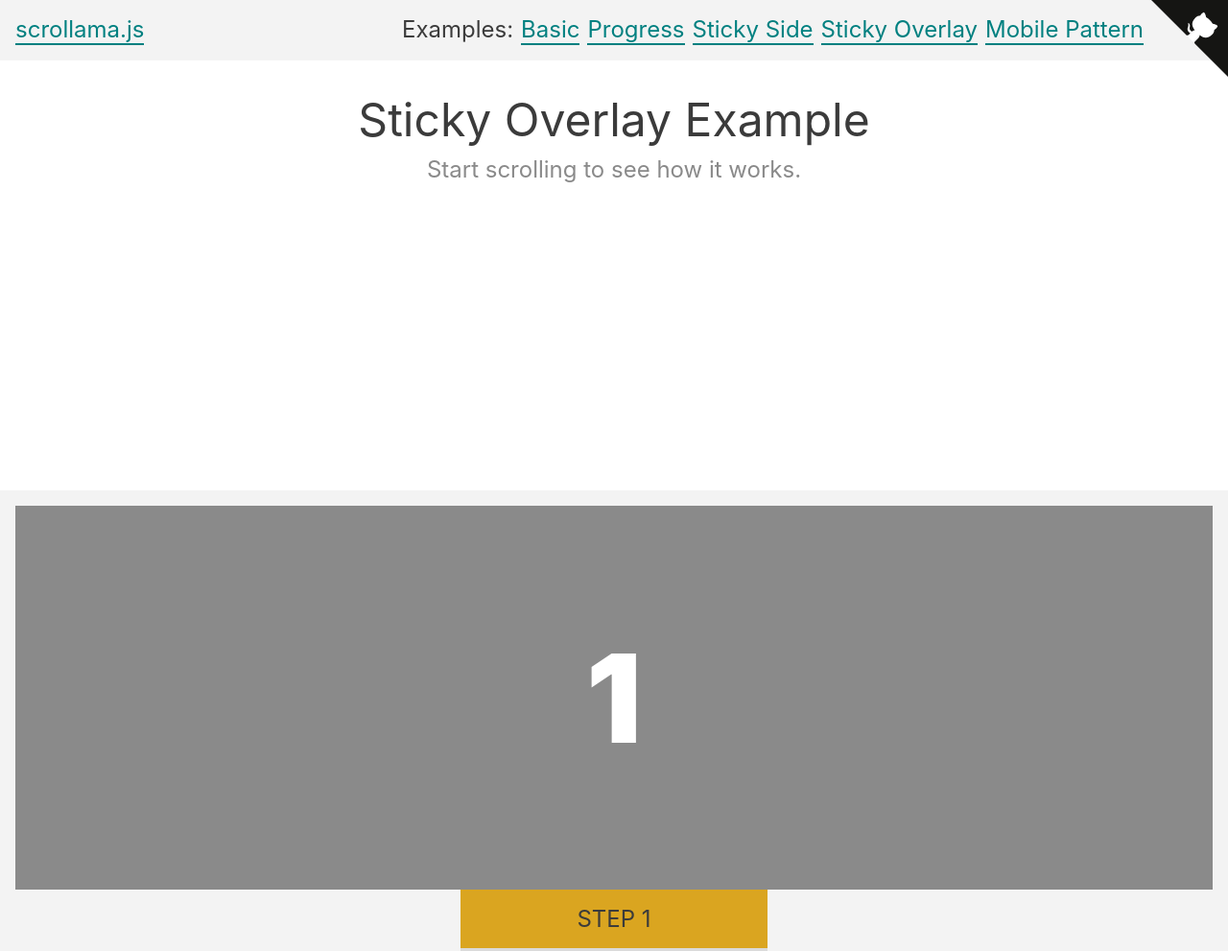
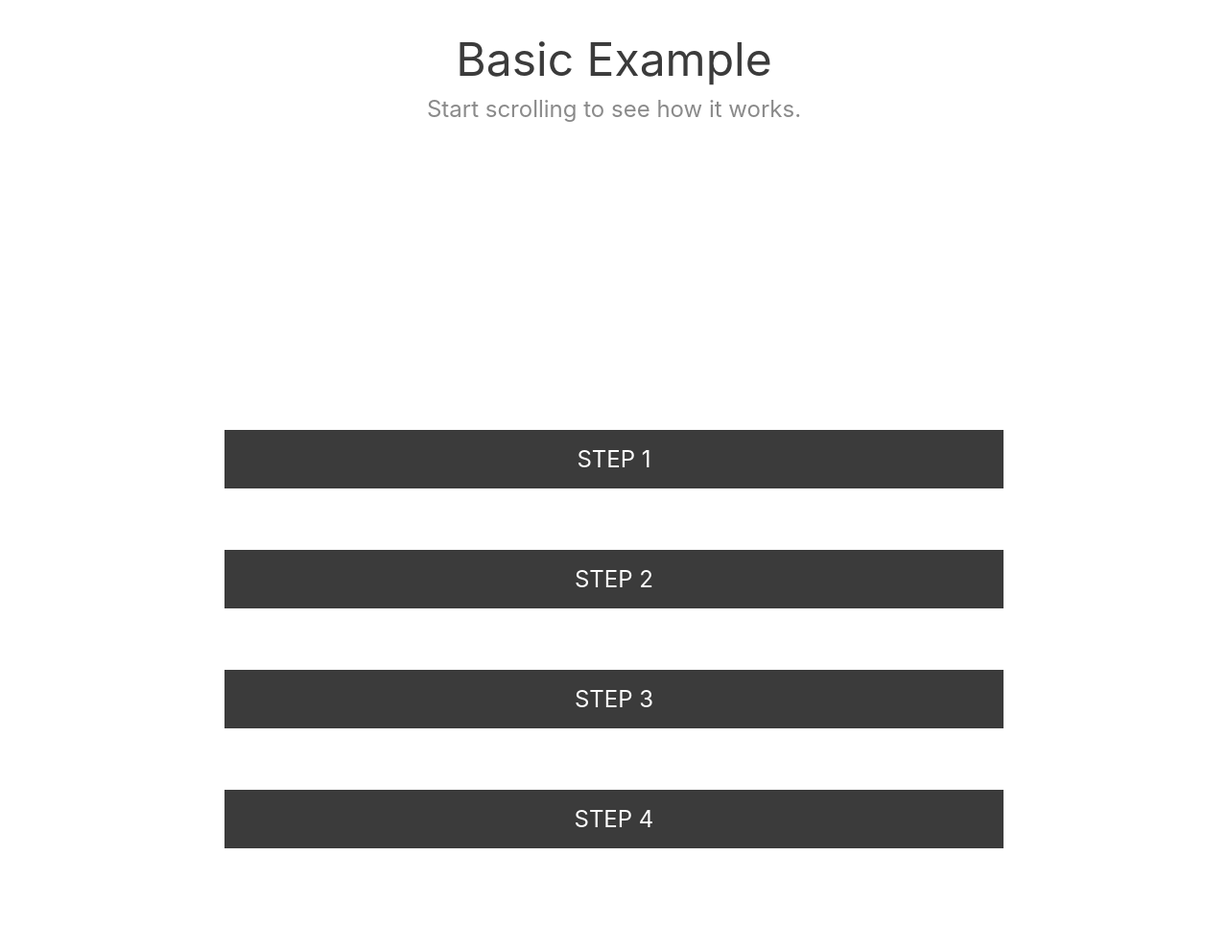
Before and after one commit to Lsmith3333/Scroll_infographic, a plain HTML site: page index.html in a window 1280 px wide. Shown: the top 991 px of the page at 96% size. Drawn offline with nearby package versions, Linux system fonts and the light colour scheme; files that its build step writes are made by us from their sources.

Commit message:
Add files via upload

```diff
--- a/index.html
+++ b/index.html
@@ -4,62 +4,29 @@
 <head>
 	<meta charset="utf-8" />
 	<meta http-equiv="X-UA-Compatible" content="IE=edge" />
-	<title>Scrollama: Sticky Overlay Example</title>
-	<meta name="description" content="Scrollama: Sticky Overlay Example" />
+	<title>Scrollama: Basic Example</title>
+	<meta name="description" content="Scrollama: Basic Example" />
 	<meta name="viewport" content="width=device-width, initial-scale=1" />
-	<link rel="stylesheet" href="../style.css" />
+	<link rel="stylesheet" href="../docs/style.css" />
 	<style>
 		#scrolly {
 			position: relative;
-			background-color: #f3f3f3;
-			padding: 1rem;
 		}
 
 		article {
 			position: relative;
-			padding: 0;
-			max-width: 20rem;
+			padding: 0 1rem;
 			margin: 0 auto;
+			width: 66%;
 		}
 
-		figure {
-			position: -webkit-sticky;
-			position: sticky;
-			left: 0;
-			width: 100%;
-			margin: 0;
-			-webkit-transform: translate3d(0, 0, 0);
-			-moz-transform: translate3d(0, 0, 0);
-			transform: translate3d(0, 0, 0);
-			background-color: #8a8a8a;
-			z-index: 0;
-		}
-
-		figure p {
-			text-align: center;
-			padding: 1rem;
-			position: absolute;
-			top: 50%;
-			left: 50%;
-			-moz-transform: translate(-50%, -50%);
-			-webkit-transform: translate(-50%, -50%);
-			transform: translate(-50%, -50%);
-			font-size: 8rem;
-			font-weight: 900;
+		.step {
+			margin: 2rem auto 4rem auto;
+			background-color: #3b3b3b;
 			color: #fff;
 		}
 
-		.step {
-			margin: 0 auto 2rem auto;
-			color: #fff;
-			background-color: rgba(0, 0, 0, 0.1);
-		}
-
-		.step:last-child {
-			margin-bottom: 0;
-		}
-
-		.step.is-active p {
+		.step.is-active {
 			background-color: goldenrod;
 			color: #3b3b3b;
 		}
@@ -68,47 +35,19 @@
 			text-align: center;
 			padding: 1rem;
 			font-size: 1.5rem;
-			background-color: #3b3b3b;
 		}
 	</style>
 </head>
 
 <body>
-	<a href="https://github.com/russellsamora/scrollama" target="_blank" class="github-corner"
-		aria-label="View source on GitHub"><svg width="80" height="80" viewBox="0 0 250 250"
-			style="fill:#151513; color:#fff; position: absolute; top: 0; border: 0; right: 0;" aria-hidden="true">
-			<path d="M0,0 L115,115 L130,115 L142,142 L250,250 L250,0 Z"></path>
-			<path
-				d="M128.3,109.0 C113.8,99.7 119.0,89.6 119.0,89.6 C122.0,82.7 120.5,78.6 120.5,78.6 C119.2,72.0 123.4,76.3 123.4,76.3 C127.3,80.9 125.5,87.3 125.5,87.3 C122.9,97.6 130.6,101.9 134.4,103.2"
-				fill="currentColor" style="transform-origin: 130px 106px;" class="octo-arm"></path>
-			<path
-				d="M115.0,115.0 C114.9,115.1 118.7,116.5 119.8,115.4 L133.7,101.6 C136.9,99.2 139.9,98.4 142.2,98.6 C133.8,88.0 127.5,74.4 143.8,58.0 C148.5,53.4 154.0,51.2 159.7,51.0 C160.3,49.4 163.2,43.6 171.4,40.1 C171.4,40.1 176.1,42.5 178.8,56.2 C183.1,58.6 187.2,61.8 190.9,65.4 C194.5,69.0 197.7,73.2 200.1,77.6 C213.8,80.2 216.3,84.9 216.3,84.9 C212.7,93.1 206.9,96.0 205.4,96.6 C205.1,102.4 203.0,107.8 198.3,112.5 C181.9,128.9 168.3,122.5 157.7,114.1 C157.9,116.9 156.7,120.9 152.7,124.9 L141.0,136.5 C139.8,137.7 141.6,141.9 141.8,141.8 Z"
-				fill="currentColor" class="octo-body"></path>
-		</svg></a>
 	<main>
-		<nav>
-			<a href="https://github.com/russellsamora/scrollama">scrollama.js</a>
-			<div class="nav__examples">
-				<p>Examples:</p>
-				<a href="https://russellsamora.github.io/scrollama/basic">Basic</a>
-				<a href="https://russellsamora.github.io/scrollama/progress">Progress</a>
-				<a href="https://russellsamora.github.io/scrollama/sticky-side">Sticky Side</a>
-				<a href="https://russellsamora.github.io/scrollama/sticky-overlay">Sticky Overlay</a>
-				<a href="https://russellsamora.github.io/scrollama/mobile-pattern">Mobile Pattern</a>
-			</div>
-		</nav>
 		<section id="intro">
-			<h1 class="intro__hed">Sticky Overlay Example</h1>
+			<h1 class="intro__hed">Basic Example</h1>
 			<p class="intro__dek">
 				Start scrolling to see how it works.
 			</p>
 		</section>
-
 		<section id="scrolly">
-			<figure>
-				<p>0</p>
-			</figure>
-
 			<article>
 				<div class="step" data-step="1">
 					<p>STEP 1</p>
@@ -124,70 +63,52 @@
 				</div>
 			</article>
 		</section>
-
 		<section id="outro"></section>
 	</main>
 
-	<script src="https://unpkg.com/d3@5.9.1/dist/d3.min.js"></script>
-	<script src="../scrollama.min.js"></script>
+	<script src="../build/scrollama.js"></script>
 	<script>
-		// using d3 for convenience
-		var main = d3.select("main");
-		var scrolly = main.select("#scrolly");
-		var figure = scrolly.select("figure");
-		var article = scrolly.select("article");
-		var step = article.selectAll(".step");
+		var scrolly = document.querySelector("#scrolly");
+		var article = scrolly.querySelector("article");
+		var step = article.querySelectorAll(".step");
 
 		// initialize the scrollama
 		var scroller = scrollama();
 
-		// generic window resize listener event
-		function handleResize() {
-			// 1. update height of step elements
-			var stepH = Math.floor(window.innerHeight * 0.75);
-			step.style("height", stepH + "px");
-
-			var figureHeight = window.innerHeight / 2;
-			var figureMarginTop = (window.innerHeight - figureHeight) / 2;
-
-			figure
-				.style("height", figureHeight + "px")
-				.style("top", figureMarginTop + "px");
-
-			// 3. tell scrollama to update new element dimensions
-			scroller.resize();
+		// scrollama event handlers
+		function handleStepEnter(response) {
+			// response = { element, direction, index }
+			console.log(response);
+			// add to color to current step
+			response.element.classList.add("is-active");
 		}
 
-		// scrollama event handlers
-		function handleStepEnter(response) {
+		function handleStepExit(response) {
+			// response = { element, direction, index }
 			console.log(response);
-			// response = { element, direction, index }
+			// remove color from current step
+			response.element.classList.remove("is-active");
+		}
 
-			// add color to current step only
-			step.classed("is-active", function (d, i) {
-				return i === response.index;
+		function init() {
+			// set random padding for different step heights (not required)
+			step.forEach(function (step) {
+				var v = 100 + Math.floor((Math.random() * window.innerHeight) / 4);
+				step.style.padding = v + "px 0px";
 			});
 
-			// update graphic based on step
-			figure.select("p").text(response.index + 1);
-		}
-
-
-		function init() {
-
-			// 1. force a resize on load to ensure proper dimensions are sent to scrollama
-			handleResize();
-
-			// 2. setup the scroller passing options
+			// 1. setup the scroller with the bare-bones options
 			// 		this will also initialize trigger observations
-			// 3. bind scrollama event handlers (this can be chained like below)
+			// 2. bind scrollama event handlers (this can be chained like below)
 			scroller
 				.setup({
 					step: "#scrolly article .step",
-					offset: 0.33,
-					debug: false
+					debug: false,
+					offset: 0.5
 				})
-				.onStepEnter(handleStepEnter);
+				.onStepEnter(handleStepEnter)
+				.onStepExit(handleStepExit);
+
 		}
 
 		// kick things off
```
